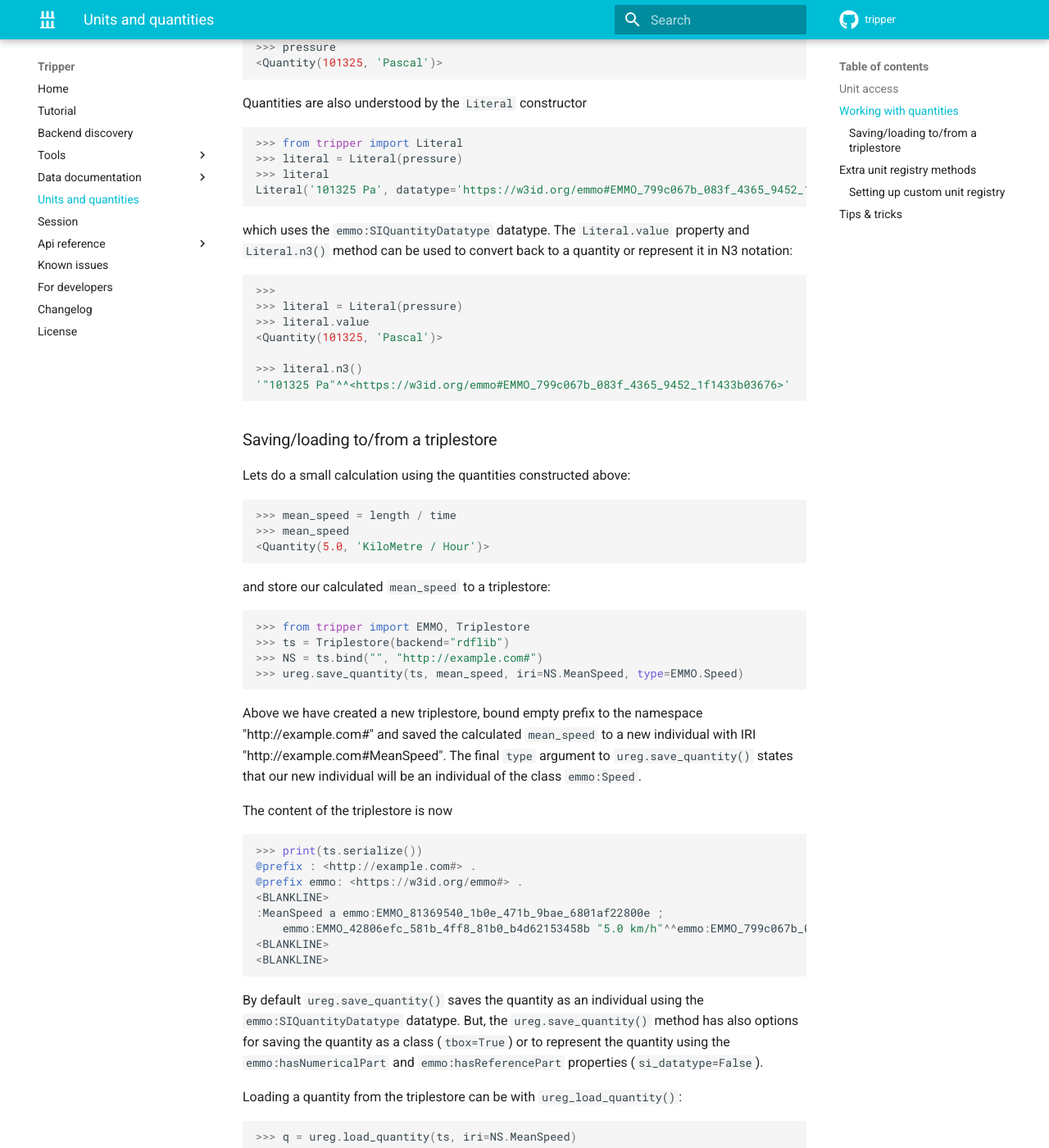
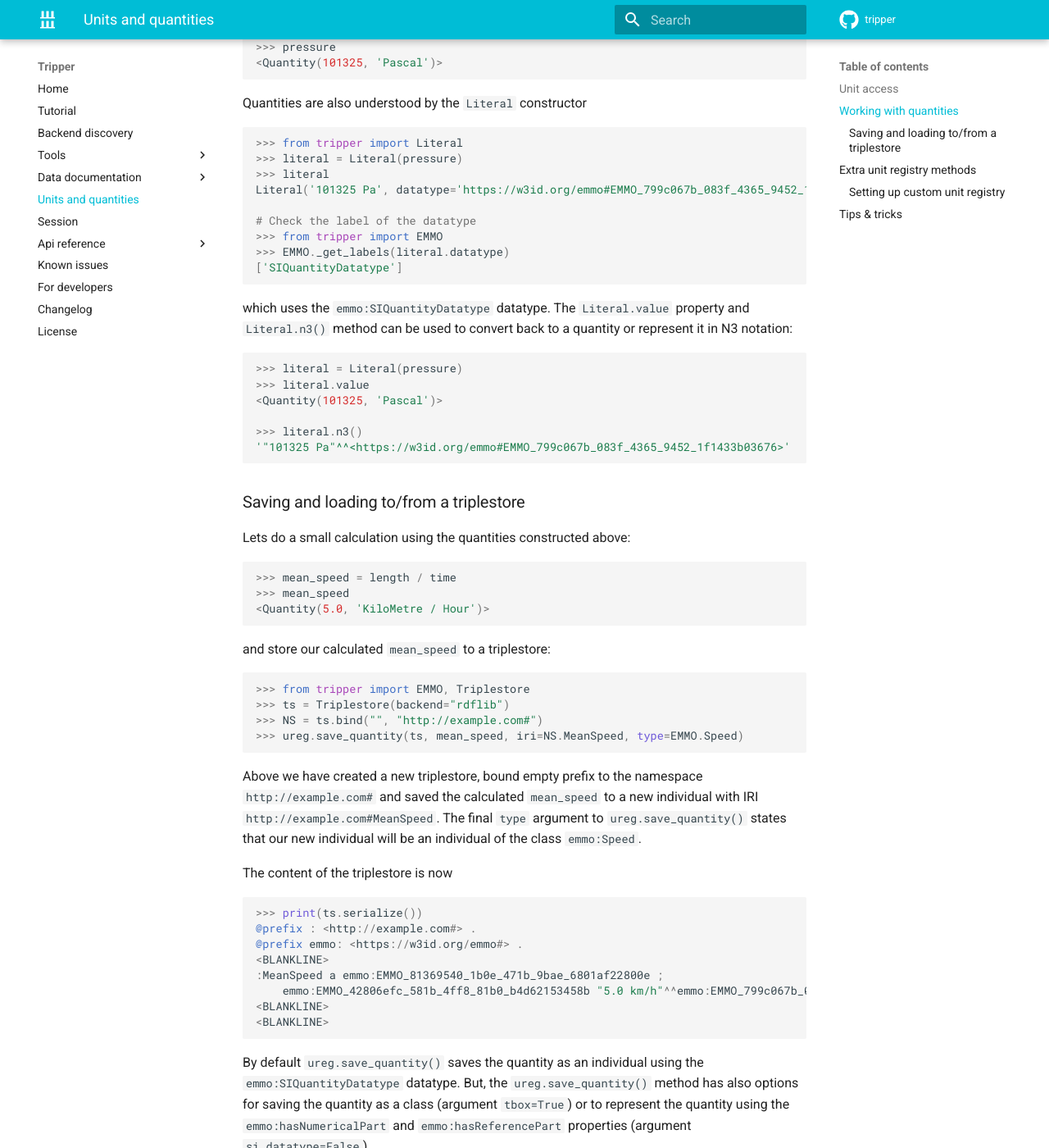
Before and after one commit to EMMC-ASBL/tripper, an MkDocs documentation site: the page built from docs/units/units.md, in a window 1280 px wide and 1400 px high, scrolled down 1556 px. Shown: the whole window at 82% size. Built offline with MkDocs 1.6.1 and Material for MkDocs 9.7.7, drawn with Linux system fonts in a browser that asks for light colours; comment, search, counter and statistics services are not loaded; the version menu is left out; some of the changed text lies outside the part shown.

Commit message:
Fix typos in documentation

````diff
--- a/docs/units/units.md
+++ b/docs/units/units.md
@@ -93,13 +93,17 @@ Quantities are also understood by the `Literal` constructor
 >>> literal
 Literal('101325 Pa', datatype='https://w3id.org/emmo#EMMO_799c067b_083f_4365_9452_1f1433b03676')
 
+# Check the label of the datatype
+>>> from tripper import EMMO
+>>> EMMO._get_labels(literal.datatype)
+['SIQuantityDatatype']
+
 ```
 
 which uses the `emmo:SIQuantityDatatype` datatype.
 The `Literal.value` property and `Literal.n3()` method can be used to convert back to a quantity or represent it in N3 notation:
 
 ```python
->>>
 >>> literal = Literal(pressure)
 >>> literal.value
 <Quantity(101325, 'Pascal')>
@@ -109,7 +113,7 @@ The `Literal.value` property and `Literal.n3()` method can be used to convert ba
 
 ```
 
-### Saving/loading to/from a triplestore
+### Saving and loading to/from a triplestore
 
 Lets do a small calculation using the quantities constructed above:
 
@@ -131,8 +135,8 @@ and store our calculated `mean_speed` to a triplestore:
 ```
 
 Above we have created a new triplestore, bound empty prefix to the namespace
-"http://example.com#" and saved the calculated `mean_speed` to a new individual
-with IRI "http://example.com#MeanSpeed".
+`http://example.com#` and saved the calculated `mean_speed` to a new individual
+with IRI `http://example.com#MeanSpeed`.
 The final `type` argument to `ureg.save_quantity()` states that our new individual
 will be an individual of the class `emmo:Speed`.
 
@@ -151,7 +155,7 @@ The content of the triplestore is now
 ```
 
 By default `ureg.save_quantity()` saves the quantity as an individual using the `emmo:SIQuantityDatatype` datatype.
-But, the `ureg.save_quantity()` method has also options for saving the quantity as a class (`tbox=True`) or to represent the quantity using the `emmo:hasNumericalPart` and `emmo:hasReferencePart` properties (`si_datatype=False`).
+But, the `ureg.save_quantity()` method has also options for saving the quantity as a class (argument `tbox=True`) or to represent the quantity using the `emmo:hasNumericalPart` and `emmo:hasReferencePart` properties (argument `si_datatype=False`).
 
 Loading a quantity from the triplestore can be with `ureg_load_quantity()`:
 
@@ -244,7 +248,14 @@ Dimension(T=0, L=3, M=0, I=0, H=0, N=0, J=0)
 
 ```
 
-The same dict can also be accessed from the  `get_unit_info()` returns a
+The same dict can also be accessed from the unit registry with the `UnitRegistry.get_unit_info()` method.
+
+```python
+>>> info = ureg.get_unit_info("CubicMetre")
+>>> info.name
+'CubicMetre'
+
+```
 
 
 ### Setting up custom unit registry
````
Also changed, not shown: 1 other file.
